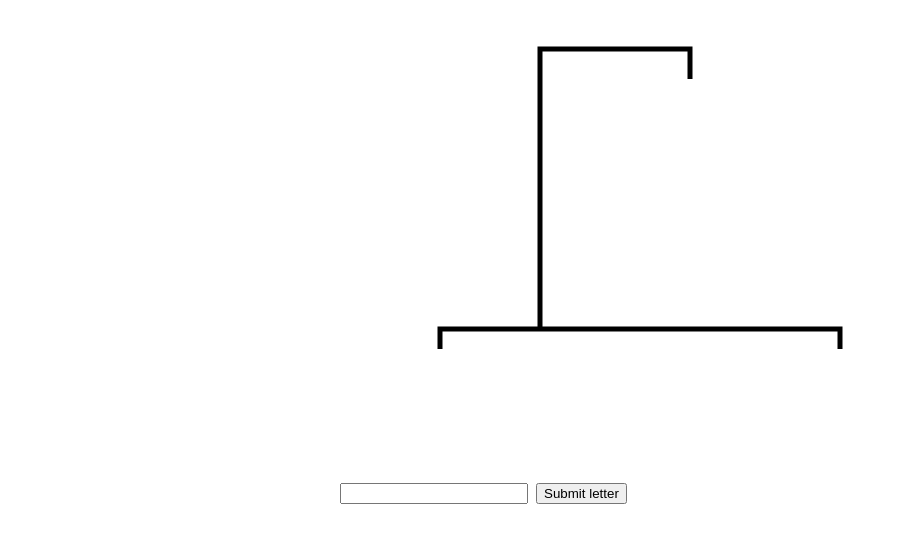
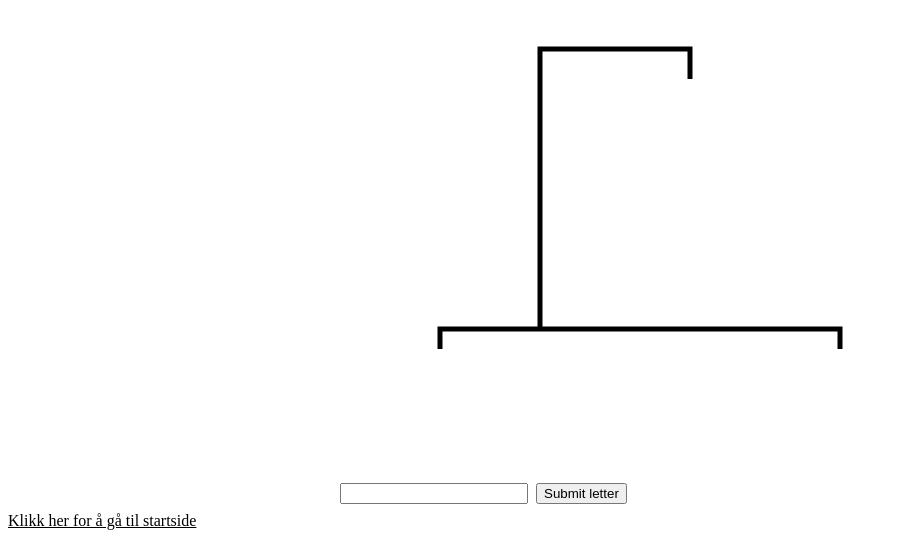
Before and after one commit to mqrtln/IT2, a plain HTML site: page Hangman/index.html in a window 1280 px wide. Shown: the part 268-806 px from the top of the page, without its empty margins (0-898 px from the left). Drawn offline with Linux system fonts and the light colour scheme.

Commit message:
Add files via upload

```diff
--- a/Hangman/index.html
+++ b/Hangman/index.html
@@ -23,6 +23,10 @@
                 <button id="button">Submit letter</button>
             </p>
     </div>
+    <div id="navbar">
+
+        <a class="link" href="../index.html"> Klikk her for å gå til startside</a>
+    </div>
 <script src="main.js"></script>
 </body>
 </html>
--- a/Hangman/main.css
+++ b/Hangman/main.css
@@ -9,3 +9,22 @@ canvas{
 input[type="text"]{
     width: 30%;
 }
+
+#navbar{
+    height: 15px;
+    width: 100%;
+    position: fixed;
+    bottom: 0;
+}
+
+.link{
+    position: relative;
+    bottom: 5px;
+    text-align: center;
+    color: black;
+    margin-right: 30px;
+    margin-bottom: 3px;
+}
+.link:hover{
+    color: gray;
+}
--- a/Hangman/main.js
+++ b/Hangman/main.js
@@ -1,3 +1,7 @@
+// Er ikke helt ferdig med hangman eller brukerskjema, finner ikke ut hvordan man kan lagre informasjon med javascript
+// og om det i det hele tatt går
+
+
 var canvas = document.querySelector("#myCanvas");
 var ctx = canvas.getContext("2d");
 
```
